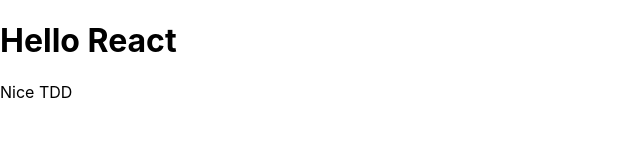
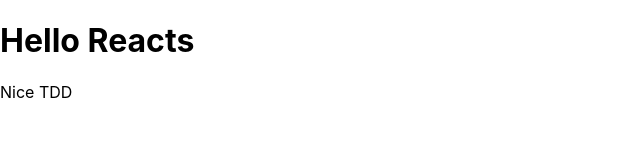
Before and after one commit to casecam/ace-367-tdd, a React (Create React App) app: page / in a window 1280 px wide. Shown: the top 160 px of the page, without its empty margins (0-640 px from the left). Built offline with nearby package versions, Linux system fonts and the light colour scheme.

Commit message:
RED - generates a label

```diff
--- a/src/App.tsx
+++ b/src/App.tsx
@@ -1,10 +1,13 @@
 import React, { Component } from 'react'
 
 export default class App extends Component {
+  public label() {
+    return 'Hello Reacts'
+  }
   render() {
     return (
       <div>
-        <h1>Hello React</h1>
+        <h1>{this.label()}</h1>
         <p>Nice TDD</p>
       </div>
     )
```
Also changed, not shown: 1 other file (tests, documents, lock files or other folders).
